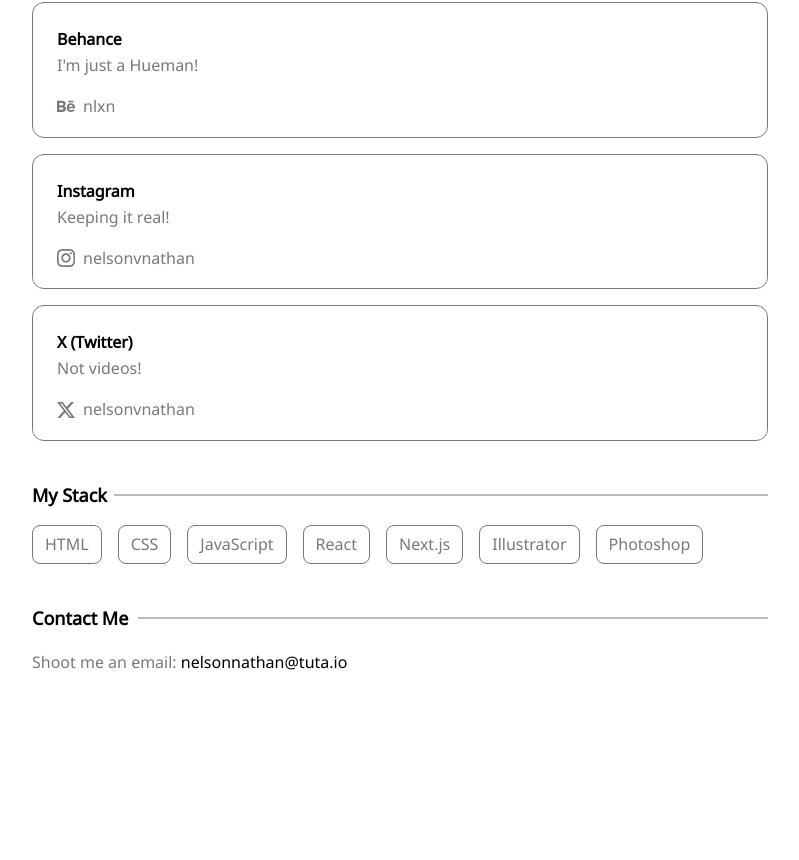
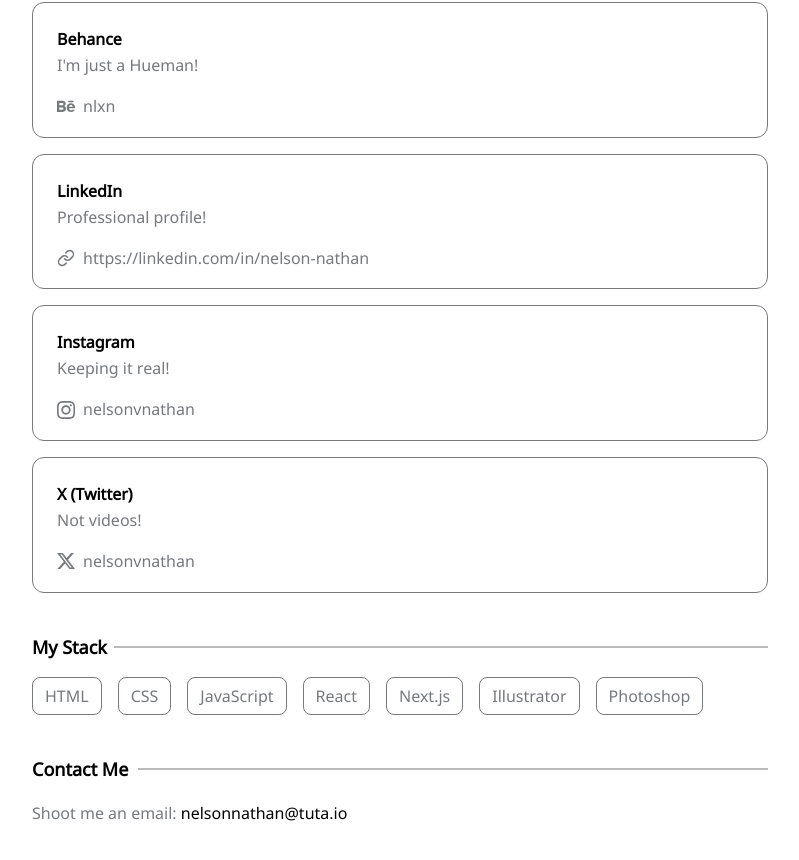
Before and after one commit to nlxn/profilio, a Next.js app: page / in a window 1280 px wide. Shown: the part 737-1597 px from the top of the page, without its empty margins (240-1039 px from the left). Before the commit the page ends 1514 px from the top, so only its background shows below. Built offline with nearby package versions, Linux system fonts and the light colour scheme.

Commit message:
Update config.js

```diff
--- a/data/config.js
+++ b/data/config.js
@@ -30,6 +30,11 @@
       behance: 'nlxn'
     },
     {
+      title: 'LinkedIn',
+      description: 'Professional profile!',
+      link: 'https://linkedin.com/in/nelson-nathan'
+    },
+    {
       title: 'Instagram',
       description: 'Keeping it real!',
       instagram: 'nelsonvnathan'
```
